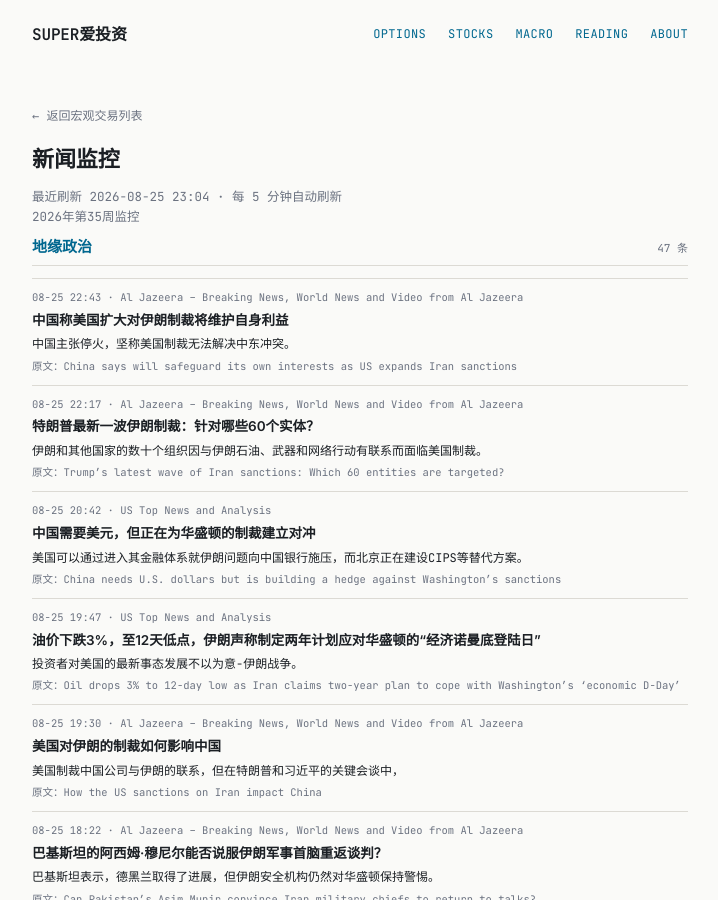
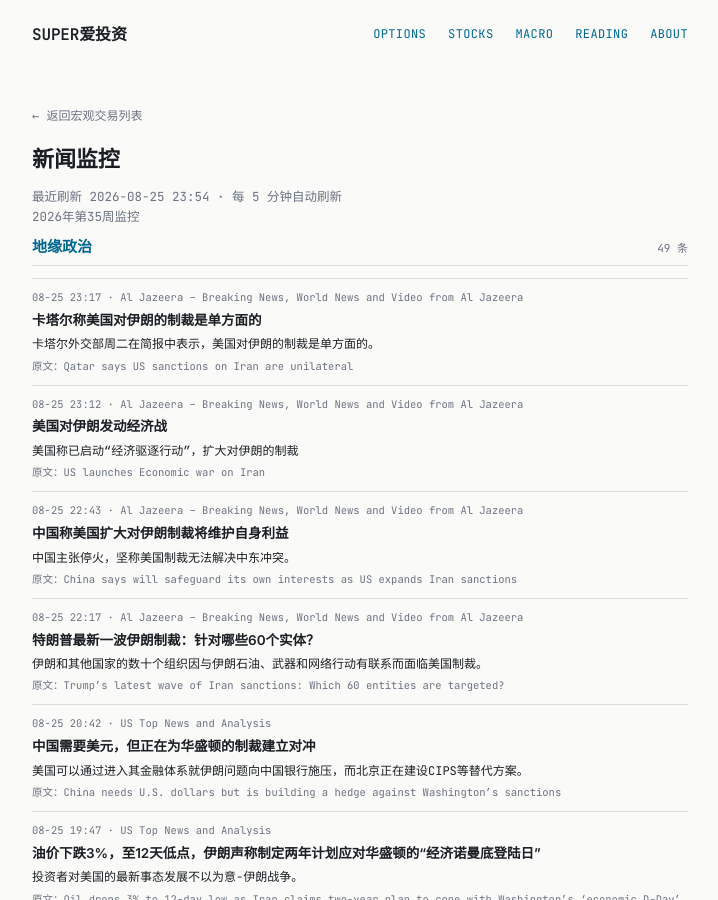
Before and after one commit to tang3super/tang3super.github.io, a Jekyll site: the page built from macro-trade/news-digest.md, in a window 1280 px wide and 900 px high. Shown: the whole window, without its empty margins (280-998 px from the left). Built offline with Jekyll 4.4.1, drawn with Linux system fonts in a browser that asks for light colours.

Commit message:
sync news-digest article

```diff
--- a/macro-trade/news-digest.md
+++ b/macro-trade/news-digest.md
@@ -5,11 +5,25 @@ title: 新闻监控
 date: '2026-08-25'
 summary: 2026年第35周监控
 week_label: 2026年第35周监控
-last_updated: 2026-08-25 23:04
+last_updated: 2026-08-25 23:54
 refresh_note: 每 5 分钟自动刷新
 topics:
 - name: 地缘政治
   items:
+  - title: Qatar says US sanctions on Iran are unilateral
+    summary: Qatar’s Foreign Ministry said in a briefing on Tuesday that the US sanctions on Iran are unilateral.
+    link: https://www.aljazeera.com/video/newsfeed/2026/8/25/qatar-says-us-sanctions-on-iran-are-unilateral?traffic_source=rss
+    source: Al Jazeera – Breaking News, World News and Video from Al Jazeera
+    time: 08-25 23:17
+    title_zh: 卡塔尔称美国对伊朗的制裁是单方面的
+    summary_zh: 卡塔尔外交部周二在简报中表示，美国对伊朗的制裁是单方面的。
+  - title: US launches Economic war on Iran
+    summary: The US says it has launched ‘Operation Economic Outcast’, expanding sanctions on Iran
+    link: https://www.aljazeera.com/videos/newsfeed/2026/8/25/us-launches-economic-war-on-iran?traffic_source=rss
+    source: Al Jazeera – Breaking News, World News and Video from Al Jazeera
+    time: 08-25 23:12
+    title_zh: 美国对伊朗发动经济战
+    summary_zh: 美国称已启动“经济驱逐行动”，扩大对伊朗的制裁
   - title: China says will safeguard its own interests as US expands Iran sanctions
     summary: China has advocated for a ceasefire, insisting US sanctions will not resolve the Middle East conflict.
     link: https://www.aljazeera.com/economy/2026/8/25/china-says-will-safeguard-its-own-interests-as-us-expands-iran-sanctions?traffic_source=rss
```
